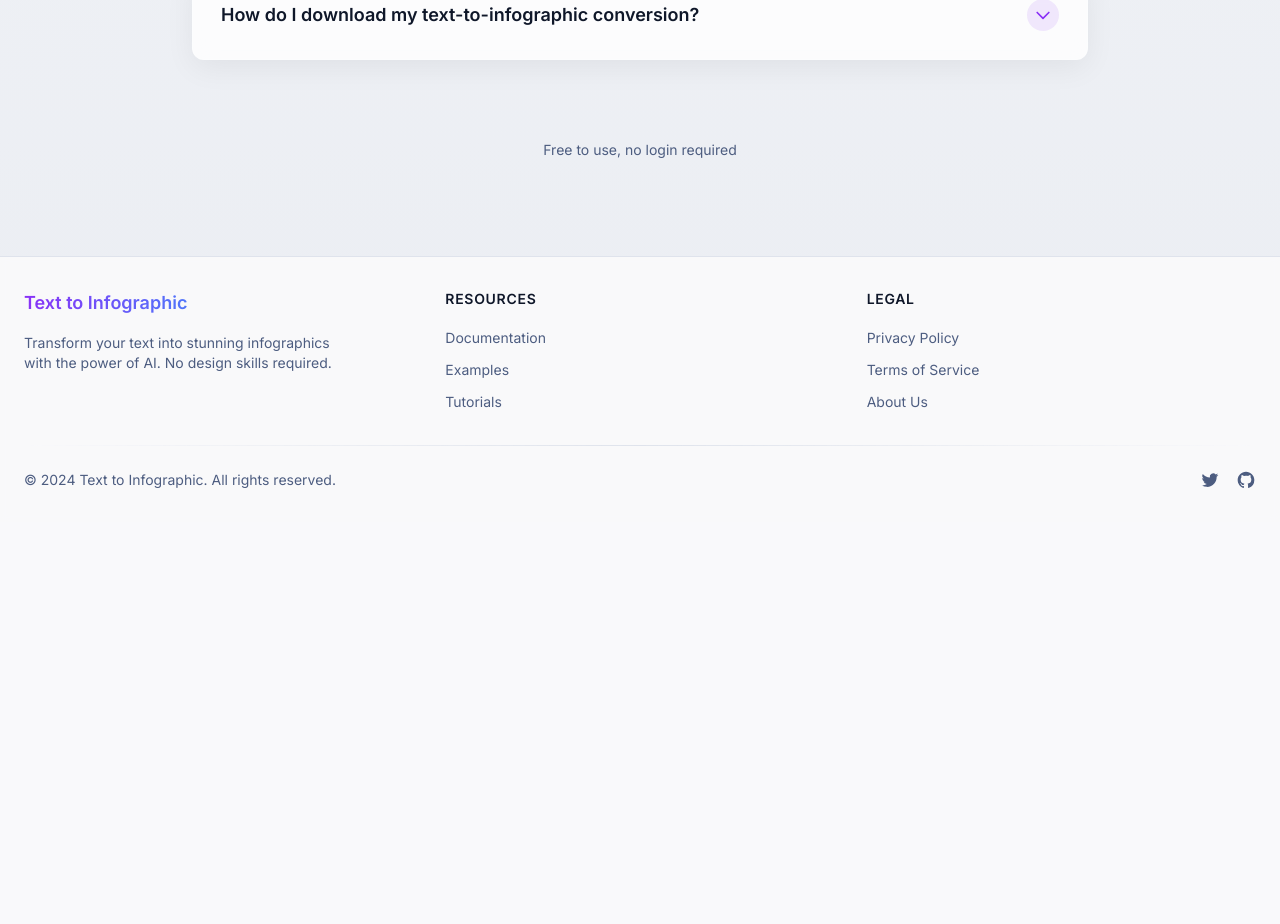
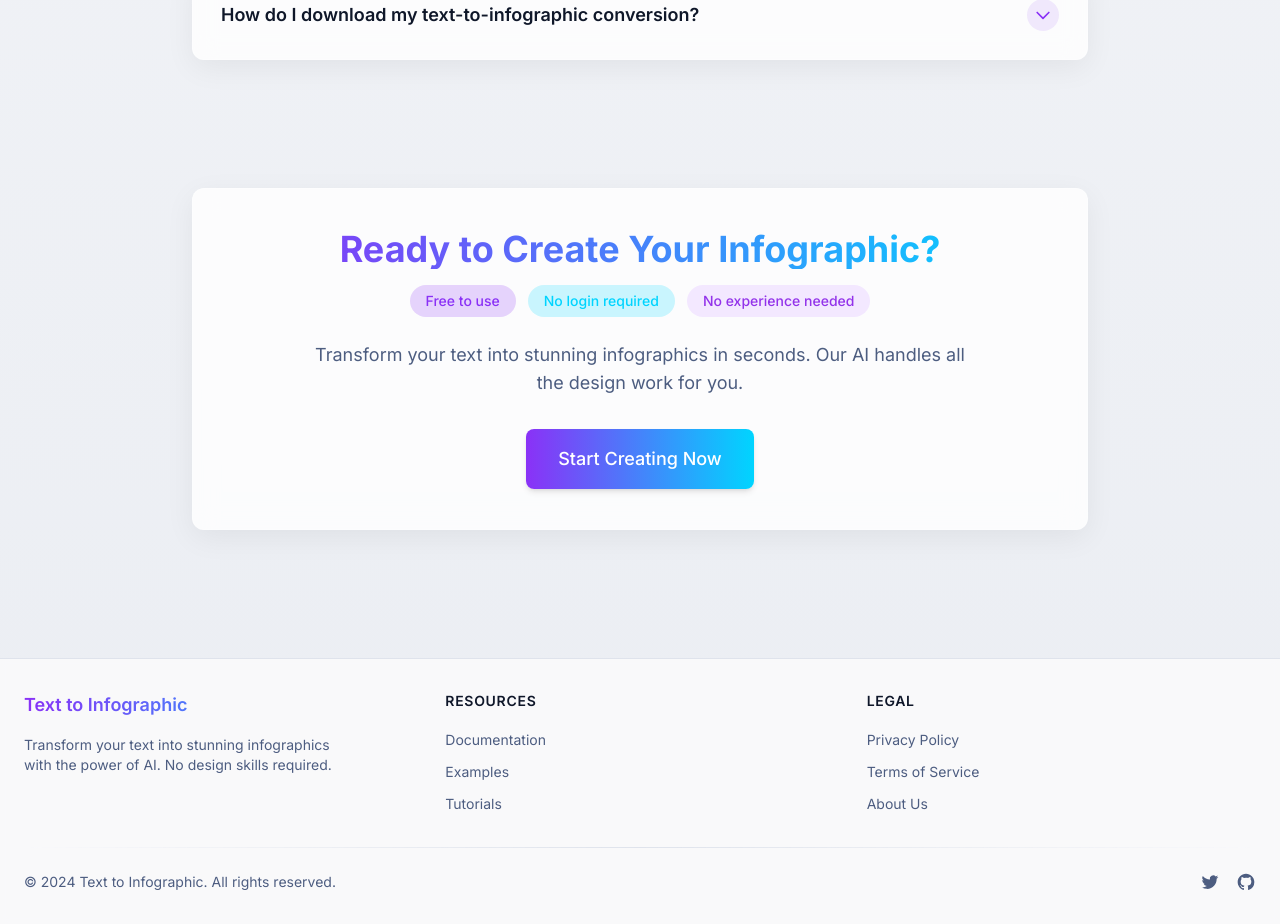
Before and after one commit to Rule-2024/text-to-infographic, a Next.js app: page / in a window 1280 px wide. Shown: the part 2033-2957 px from the top of the page. Before the commit the page ends 2555 px from the top, so only its background shows below. Built offline with nearby package versions, Linux system fonts and the light colour scheme.

Commit message:
优化FAQ部分

```diff
--- a/app/page.tsx
+++ b/app/page.tsx
@@ -32,6 +32,7 @@ export const metadata: Metadata = {
 }
 
 import { Faq } from '@/components/faq';
+import { Cta } from '@/components/cta';
 
 export default function HomePage() {
   return (
@@ -188,9 +189,8 @@ export default function HomePage() {
         {/* FAQ部分 - 对SEO非常有帮助 */}
         <Faq />
 
-        <p className="mt-12 text-sm text-muted-foreground">
-          Free to use, no login required
-        </p>
+        {/* CTA部分 */}
+        <Cta />
       </div>
     </main>
   )
--- /dev/null
+++ b/components/cta.tsx
@@ -0,0 +1,38 @@
+'use client';
+
+import Link from 'next/link';
+
+export function Cta() {
+  return (
+    <div className="mt-24 mb-8 max-w-4xl w-full">
+      <div className="glass-card p-10 card-shadow text-center">
+        <h2 className="text-3xl md:text-4xl font-bold mb-4 gradient-heading">
+          Ready to Create Your Infographic?
+        </h2>
+
+        <div className="flex flex-wrap justify-center gap-3 mb-6">
+          <span className="bg-primary/20 text-primary font-medium text-sm px-4 py-1.5 rounded-full">
+            Free to use
+          </span>
+          <span className="bg-secondary/20 text-secondary font-medium text-sm px-4 py-1.5 rounded-full">
+            No login required
+          </span>
+          <span className="bg-purple-100 text-purple-600 font-medium text-sm px-4 py-1.5 rounded-full">
+            No experience needed
+          </span>
+        </div>
+
+        <p className="text-lg text-muted-foreground mb-8 max-w-2xl mx-auto">
+          Transform your text into stunning infographics in seconds. Our AI handles all the design work for you.
+        </p>
+
+        <Link
+          href="/create"
+          className="btn-gradient text-lg px-8 py-4 rounded-lg inline-block"
+        >
+          Start Creating Now
+        </Link>
+      </div>
+    </div>
+  );
+}
```
